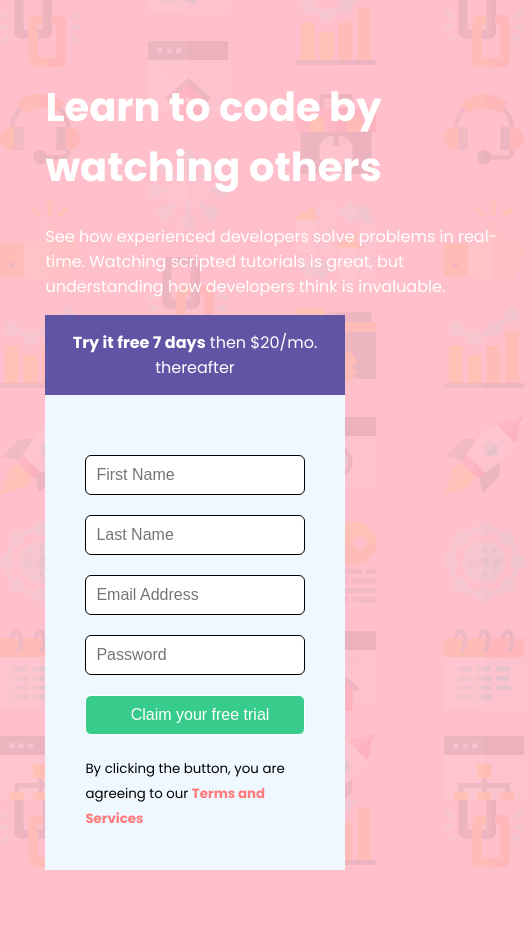
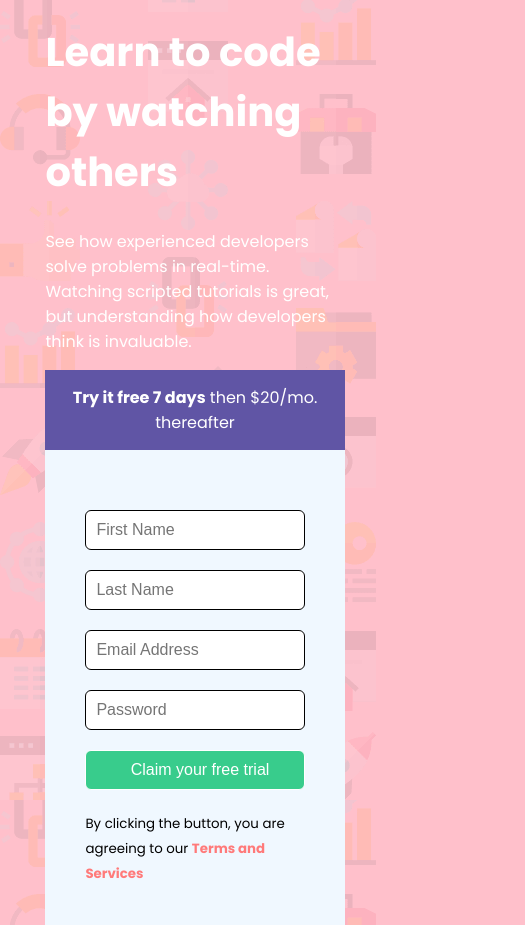
Before and after one commit to kennsawyerr/intro-component-with-signup-form-master, a plain HTML site: page index.html in a window 390 px wide. Shown: the whole page, 525 px wide, since content can reach past the window. Before the commit the page ends 870 px from the top, so only its background shows below. Drawn offline with Linux system fonts and the light colour scheme.

Commit message:
modified:   style.css

```diff
--- a/style.css
+++ b/style.css
@@ -70,10 +70,14 @@ body{
 }
 
 p{
-    width: 30rem;
+
     color: white;
 }
 
+
+.hero{
+    width: 30rem;
+}
 label, input , button{
     display: block;
     width: 100%;
@@ -94,7 +98,7 @@ label, input , button{
 
 h1{
     font-size: 4rem;
-    width: 30rem;
+
     color: white;
     align-content: center;
 }
@@ -121,7 +125,7 @@ h1{
  }
 
  p{
-    width: unset;
+    width: 100%;
  }
 }
 
```
